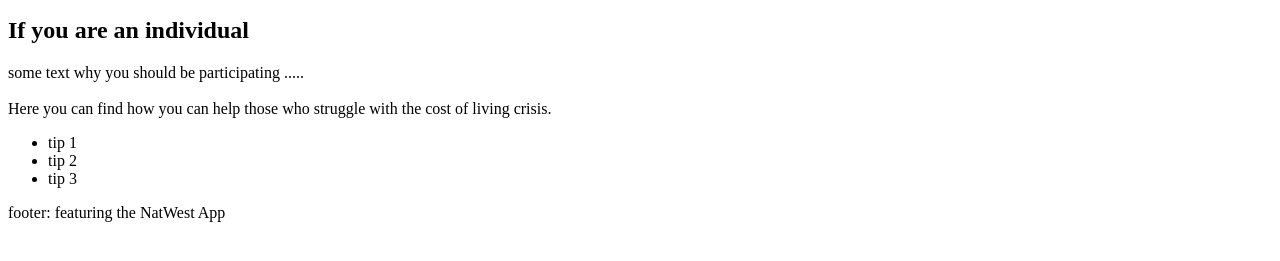
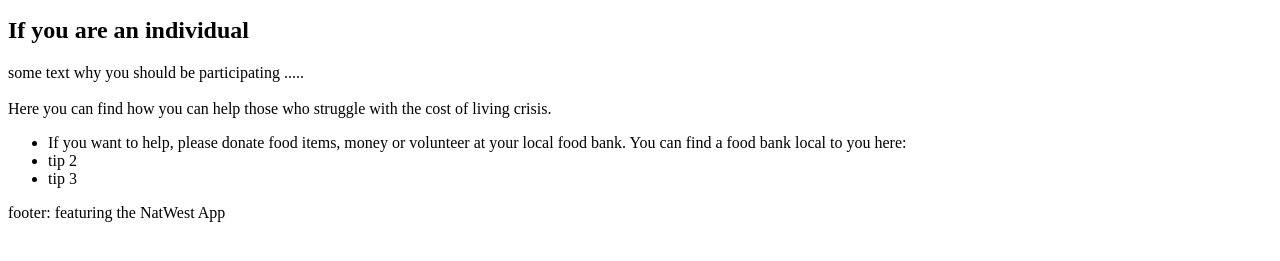
Before and after one commit to VilteNor/CFG_JS_MOOC, a plain HTML site: page ind-can-help.html in a window 1280 px wide. Shown: the part 91-352 px from the top of the page. Drawn offline with Linux system fonts and the light colour scheme.

Commit message:
Update ind-can-help.html

```diff
--- a/ind-can-help.html
+++ b/ind-can-help.html
@@ -37,7 +37,7 @@
 
             <section class="resources">
                 <ul>
-                    <li>tip 1</li>
+                    <li>If you want to help, please donate food items, money or volunteer at your local food bank. You can find a food bank local to you here: </li>
                     <li>tip 2</li>
                     <li>tip 3</li>
                   </ul>
```
